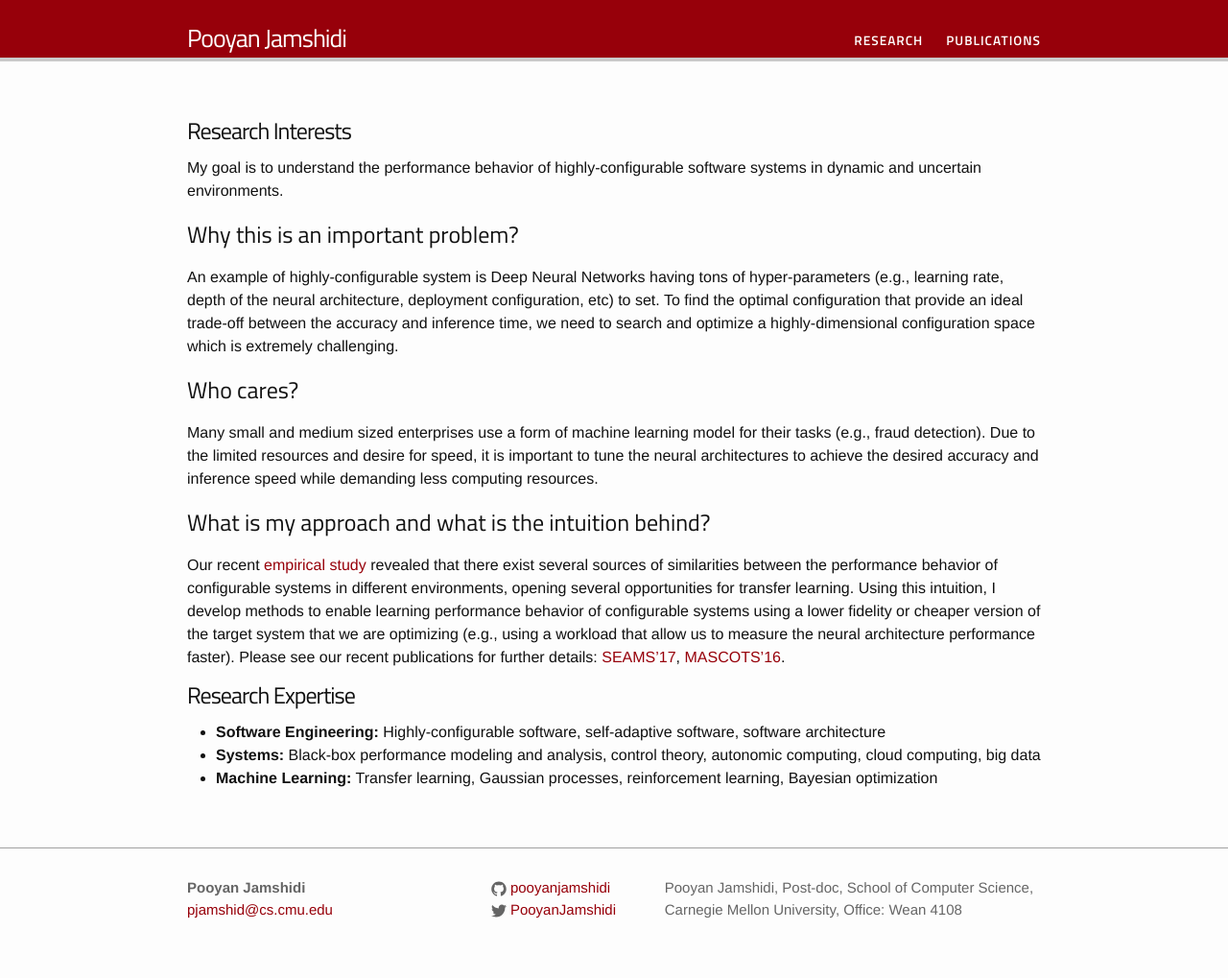
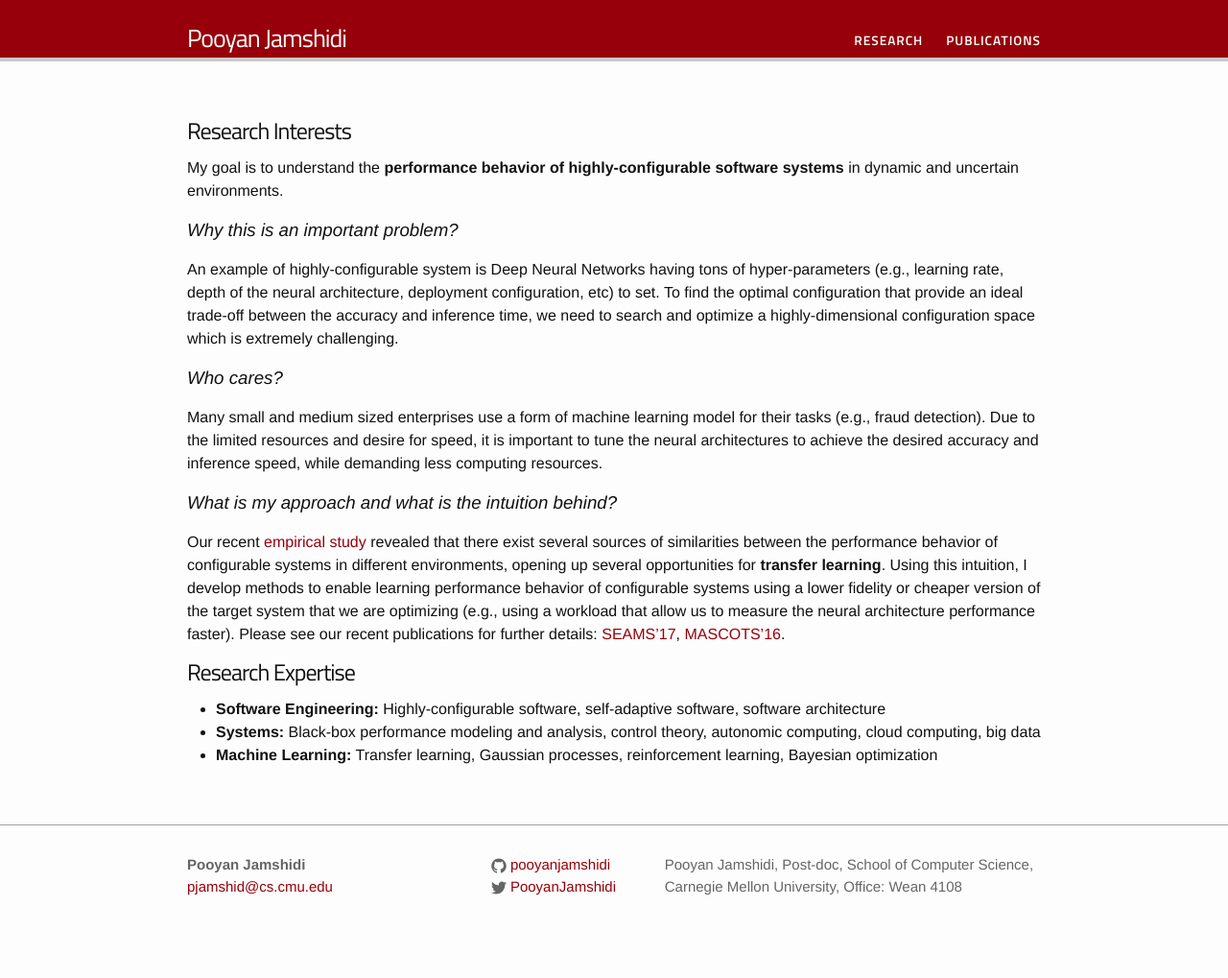
Before and after one commit to pooyanjamshidi/pooyanjamshidi.github.io, a Jekyll site: the page built from pages/research.md, in a window 1280 px wide. Shown: the whole page at 96% size. Built offline with Jekyll 4.4.1, drawn with Linux system fonts in a browser that asks for light colours; our own code applies the rules of GitHub Pages for plain Markdown files; after the commit the page ends 995 px from its top, so only the background shows below that.

```diff
--- a/pages/research.md
+++ b/pages/research.md
@@ -8,17 +8,17 @@ group: research
 
 # Research Interests
 
-My goal is to understand the performance behavior of highly-configurable software systems in dynamic and uncertain environments.
+My goal is to understand the **performance behavior of highly-configurable software systems** in dynamic and uncertain environments.
 
-## Why this is an important problem?
+### Why this is an important problem?
 An example of highly-configurable system is Deep Neural Networks having tons of hyper-parameters (e.g., learning rate, depth of the neural architecture, deployment configuration, etc) to set. To find the optimal configuration that provide an ideal trade-off between the accuracy and inference time, we need to search and optimize a highly-dimensional configuration space which is extremely challenging.
 
-## Who cares?
+### Who cares?
 
-Many small and medium sized enterprises use a form of machine learning model for their tasks (e.g., fraud detection). Due to the limited resources and desire for speed, it is important to tune the neural architectures to achieve the desired accuracy and inference speed while demanding less computing resources.
+Many small and medium sized enterprises use a form of machine learning model for their tasks (e.g., fraud detection). Due to the limited resources and desire for speed, it is important to tune the neural architectures to achieve the desired accuracy and inference speed, while demanding less computing resources.
 
-## What is my approach and what is the intuition behind?
-Our recent [empirical study](https://arxiv.org/pdf/1709.02280) revealed that there exist several sources of similarities between the performance behavior of configurable systems in different environments, opening several opportunities for transfer learning. Using this intuition, I develop methods to enable learning performance behavior of configurable systems using a lower fidelity or cheaper version of the target system that we are optimizing (e.g., using a workload that allow us to measure the neural architecture performance faster). Please see our recent publications for further details: [SEAMS'17](https://arxiv.org/pdf/1704.00234), [MASCOTS'16](https://arxiv.org/pdf/1606.06543).
+### What is my approach and what is the intuition behind?
+Our recent [empirical study](https://arxiv.org/pdf/1709.02280) revealed that there exist several sources of similarities between the performance behavior of configurable systems in different environments, opening up several opportunities for **transfer learning**. Using this intuition, I develop methods to enable learning performance behavior of configurable systems using a lower fidelity or cheaper version of the target system that we are optimizing (e.g., using a workload that allow us to measure the neural architecture performance faster). Please see our recent publications for further details: [SEAMS'17](https://arxiv.org/pdf/1704.00234), [MASCOTS'16](https://arxiv.org/pdf/1606.06543).
 
 
 # Research Expertise
```
